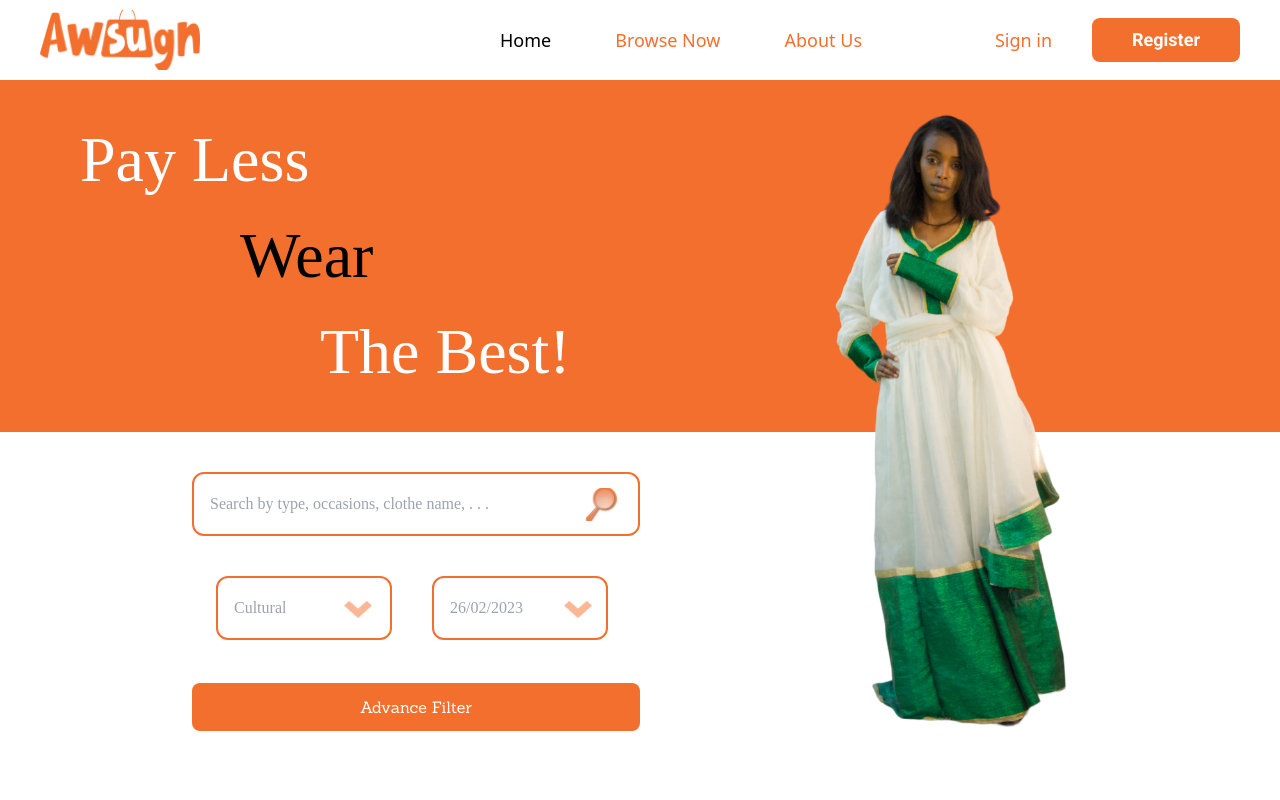
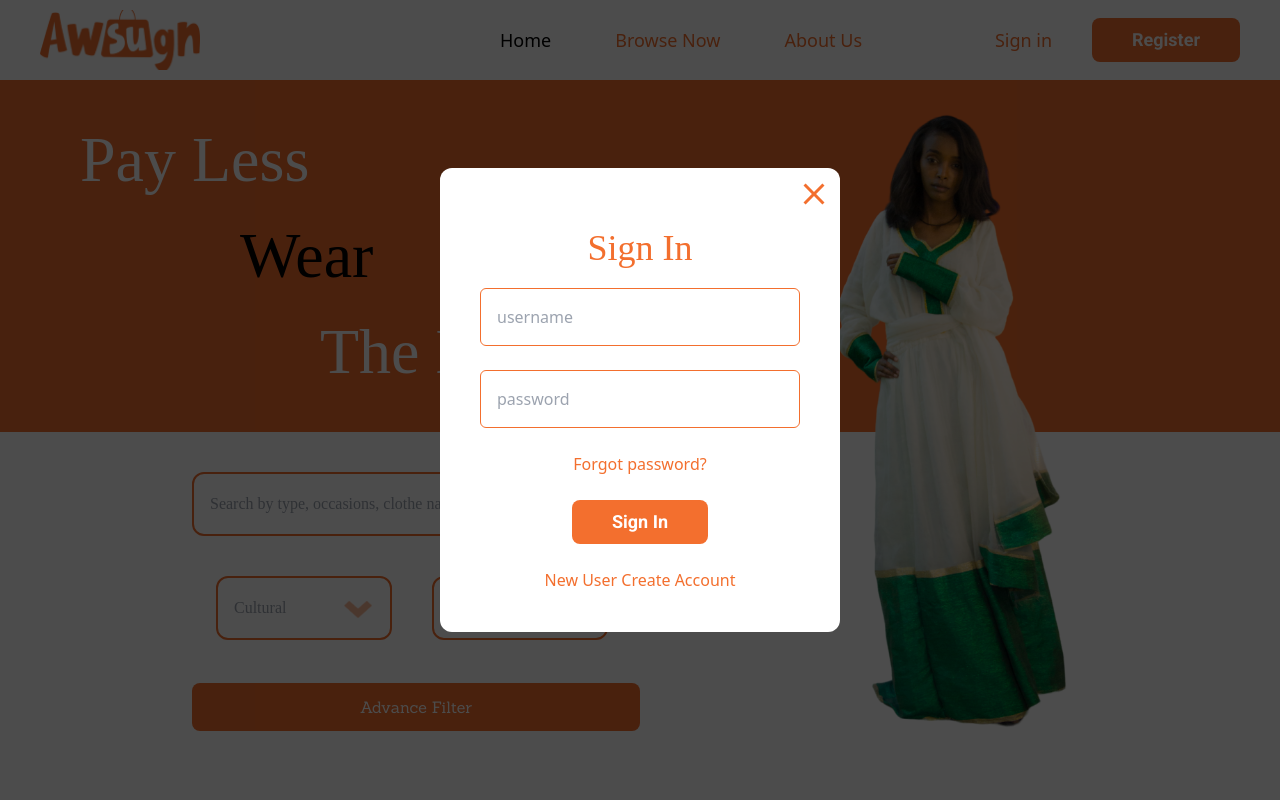
Before and after one commit to Sertsev/AWSUGN-UI, a React (Vite) app: page / in a window 1280 px wide. Both pictures are taken after a click on the button "Sign in". Shown: the top 800 px of the page. Built offline with nearby package versions, Linux system fonts and the light colour scheme; a web font is replaced by a local one.

Commit message:
finished signin and signup UI

```diff
--- a/src/App.tsx
+++ b/src/App.tsx
@@ -1,7 +1,9 @@
 import { Box } from "@mui/material";
+import { useState } from "react";
 import { BrowserRouter as Router, Routes, Route } from "react-router-dom";
 import Footer from "./components/footer";
 import Header from "./components/header/header";
+import SignIn from "./components/header/signin";
 import Hero from "./components/hero";
 import ItemsList from "./components/items-list";
 import AboutusPage from "./pages/Aboutus";
--- a/src/components/header/header.tsx
+++ b/src/components/header/header.tsx
@@ -6,22 +6,41 @@ import MenuIcon from "@mui/icons-material/Menu";
 
 import HiddenMenu from "./hidden-menu";
 import Navbar from "./navbar";
+import SignIn from "./signin";
+import Register from "./register";
 const Header = () => {
   const [isOpen, setIsOpen] = useState(false);
+  const [signin, setSignin] = useState(false);
+  const [register, setRegister] = useState(false);
   const openMenu = () => {
     setIsOpen(true);
   };
   const closeMenu = () => {
     setIsOpen(false);
   };
+  const signInClicked = () => {
+    setSignin(true);
+  };
+  const cancleSignin = () => {
+    setSignin(false);
+  };
+  const registerClicked = () => {
+    setRegister(true);
+  };
+  const cancleRegister = () => {
+    setRegister(false);
+  };
   return (
+    <>
+      {register ? <Register cancleRegister={cancleRegister} /> : ""}
+      {signin ? <SignIn cancle={cancleSignin} /> : ""}
       <header className="flex justify-between items-center h-20 px-5 md:px-10">
         <img
           src={awsugn_icon}
           alt=""
           className="w-[8rem] md:w-[10rem] mr-[8%] lg:mr-[16%] xl:mr-[25%] 2xl:mr-[30%]"
         />
-      <Navbar />
+        <Navbar signin={signInClicked} register={registerClicked} />
         <button className="block md:hidden" onClick={openMenu}>
           <MenuIcon className="text-4xl text-orange" />
         </button>
@@ -33,7 +52,8 @@ const Header = () => {
         >
           <HiddenMenu closeMenu={closeMenu} />
         </div>
-    </header>
+      </header>{" "}
+    </>
   );
 };
 
--- a/src/components/header/navbar.tsx
+++ b/src/components/header/navbar.tsx
@@ -1,7 +1,10 @@
-import React from "react";
+import React, { FC } from "react";
 import { NavLink } from "react-router-dom";
 import LoggedIn from "./loggedin";
-const Navbar = () => {
+const Navbar: FC<{ signin: () => void; register: () => void }> = ({
+  signin,
+  register,
+}) => {
   const navLinkStyles = ({ isActive }: any) => {
     return {
       color: isActive ? "black" : "#F36F2E",
@@ -39,10 +42,16 @@ const Navbar = () => {
         </li>
       </ul>
       <div className="flex gap-5 lg:gap-10">
-        <button className="text-orange hover:scale-110 hover:text-deepOrage transition text-md lg:text-lg">
+        <button
+          className="text-orange hover:scale-110 hover:text-deepOrage transition text-md lg:text-lg"
+          onClick={signin}
+        >
           Sign in
         </button>
-        <button className="bg-orange hover:scale-105 px-10 py-2 font-roboto text-white rounded-lg font-bold hover:bg-deepOrage transition text-lg ">
+        <button
+          className="bg-orange hover:scale-105 px-10 py-2 font-roboto text-white rounded-lg font-bold hover:bg-deepOrage transition text-lg "
+          onClick={register}
+        >
           Register
         </button>
       </div>
--- /dev/null
+++ b/src/components/header/register.tsx
@@ -0,0 +1,92 @@
+import React, { FC } from "react";
+import CloseIcon from "@mui/icons-material/Close";
+import { Link } from "react-router-dom";
+
+const Register: FC<{ cancleRegister: () => void }> = ({ cancleRegister }) => {
+  return (
+    <div className="bg-black/70 w-[100vw] h-[100vh] fixed z-20 flex justify-center items-center animate-slowfade overflow-scroll">
+      <div className="bg-white relative rounded-xl p-10 mt-[30rem] w-[360px] sm:w-fit">
+        <button
+          className="absolute right-0 top-0 hover:border border-orange rounded-full m-2 transition"
+          onClick={cancleRegister}
+        >
+          <CloseIcon className="text-4xl text-orange text-center  " />
+        </button>
+        <h1 className="font-yatra text-orange text-4xl my-5 text-center">
+          Register
+        </h1>
+        <form
+          action=""
+          className="flex flex-col justify-center items-center gap-6"
+        >
+          <input
+            type="text"
+            placeholder="username"
+            className="w-[20rem] border-orange outline-none border p-4 rounded-md "
+            required
+          />
+          <input
+            type="text"
+            placeholder="first name"
+            className="w-[20rem] border-orange outline-none border p-4 rounded-md "
+            required
+          />
+          <input
+            type="text"
+            placeholder="middle name"
+            className="w-[20rem] border-orange outline-none border p-4 rounded-md "
+            required
+          />
+          <input
+            type="text"
+            placeholder="last name"
+            className="w-[20rem] border-orange outline-none border p-4 rounded-md "
+            required
+          />
+          <input
+            type="text"
+            placeholder="email"
+            className="w-[20rem] border-orange outline-none border p-4 rounded-md "
+            required
+          />
+          <input
+            type="text"
+            placeholder="password"
+            className="w-[20rem] border-orange outline-none border p-4 rounded-md "
+            required
+          />
+          <input
+            type="text"
+            placeholder="confirm password"
+            className="w-[20rem] border-orange outline-none border p-4 rounded-md "
+            required
+          />
+          <input
+            type="text"
+            placeholder="gender"
+            className="w-[20rem] border-orange outline-none border p-4 rounded-md "
+            required
+          />
+          <input
+            type="text"
+            placeholder="phone"
+            className="w-[20rem] border-orange outline-none border p-4 rounded-md "
+            required
+          />
+          <p className="text-orange">
+            Make sure to include country code (+251...)
+          </p>
+
+          <button className="bg-orange hover:scale-105 px-10 py-2 font-roboto text-white rounded-lg font-bold hover:bg-deepOrage transition text-lg ">
+            Register
+          </button>
+          <Link to={""} className="text-orange hover:text-deepOrage">
+            New User Create Account
+          </Link>
+        </form>
+      </div>
+    </div>
+  );
+};
+
+export default Register;
--- a/src/components/header/signin.tsx
+++ b/src/components/header/signin.tsx
@@ -1,7 +1,49 @@
-import React from "react";
+import React, { FC } from "react";
+import CloseIcon from "@mui/icons-material/Close";
+import { Link } from "react-router-dom";
 
-const SignIn = () => {
-  return <div className="bg-black/50 w-[100vw] h-[100vh] fixed z-20"></div>;
+const SignIn: FC<{ cancle: () => void }> = ({ cancle }) => {
+  return (
+    <div className="bg-black/70 w-[100vw] h-[100vh] fixed z-20 flex justify-center items-center animate-slowfade">
+      <div className="bg-white relative rounded-xl p-10">
+        <button
+          className="absolute right-0 top-0 hover:border border-orange rounded-full m-2 transition"
+          onClick={cancle}
+        >
+          <CloseIcon className="text-4xl text-orange text-center  " />
+        </button>
+        <h1 className="font-yatra text-orange text-4xl my-5 text-center">
+          Sign In
+        </h1>
+        <form
+          action=""
+          className="flex flex-col justify-center items-center gap-6"
+        >
+          <input
+            type="text"
+            placeholder="username"
+            className="w-[20rem] border-orange outline-none border p-4 rounded-md "
+            required
+          />
+          <input
+            type="password"
+            placeholder="password"
+            className="w-[20rem] border-orange outline-none border p-4 rounded-md "
+            required
+          />
+          <Link to={""} className="text-orange hover:text-deepOrage">
+            Forgot password?
+          </Link>
+          <button className="bg-orange hover:scale-105 px-10 py-2 font-roboto text-white rounded-lg font-bold hover:bg-deepOrage transition text-lg ">
+            Sign In
+          </button>
+          <Link to={""} className="text-orange hover:text-deepOrage">
+            New User Create Account
+          </Link>
+        </form>
+      </div>
+    </div>
+  );
 };
 
 export default SignIn;
--- a/src/pages/Home.tsx
+++ b/src/pages/Home.tsx
@@ -1,4 +1,5 @@
 import React from "react";
+import SignIn from "../components/header/signin";
 import Hero from "../components/hero";
 import ItemsList from "../components/items-list";
 import Latest from "../components/latest";
```
Lines whose indentation alone changed are shown as unchanged.
